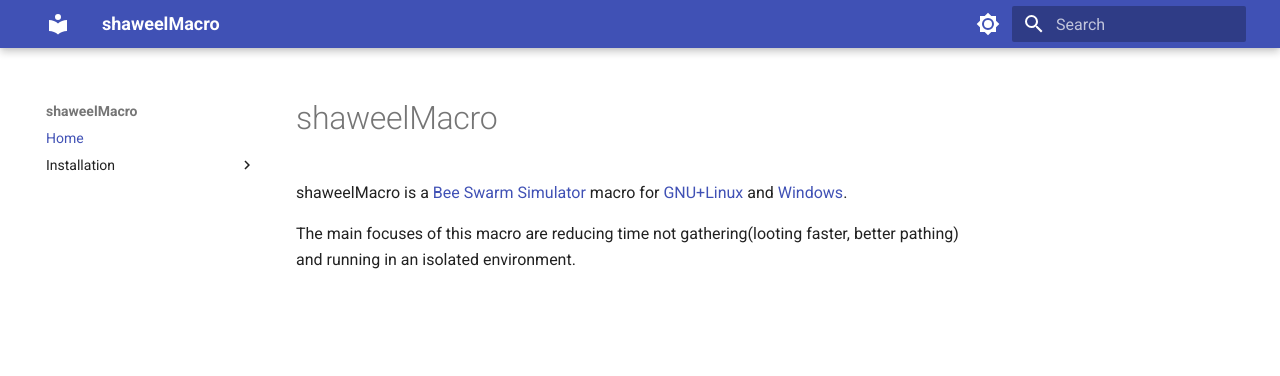
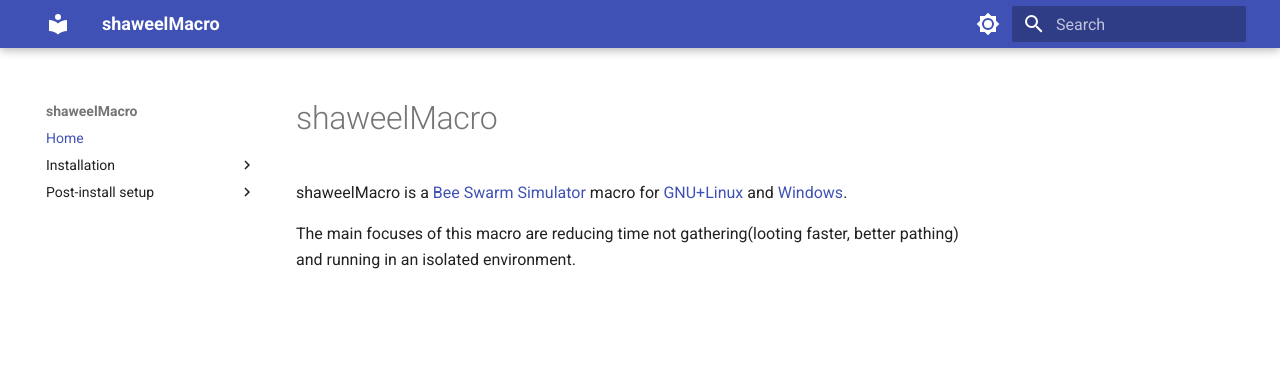
Before and after one commit to shaweel/shaweelMacroDocumentation, an MkDocs documentation site: the page built from docs/index.md, in a window 1280 px wide. Shown: the top 376 px of the page. Built offline with MkDocs 1.6.1 and Material for MkDocs 9.7.7, drawn with Linux system fonts in a browser that asks for light colours.

Commit message:
Update mkdocs.yml

```diff
--- a/mkdocs.yml
+++ b/mkdocs.yml
@@ -31,3 +31,5 @@ nav:
       - Overview: installation/index.md
       - GNU+Linux: installation/linux.md
       - Windows: installation/windows.md
+  - Post-install setup:
+      - Environment Type: postInstall/environment.md
```
